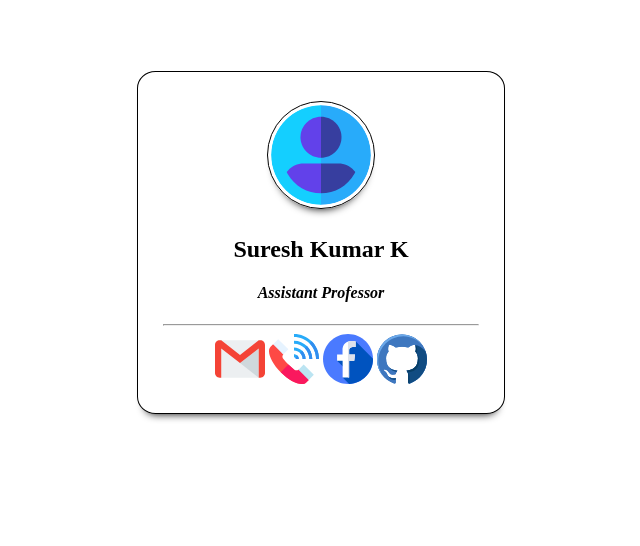
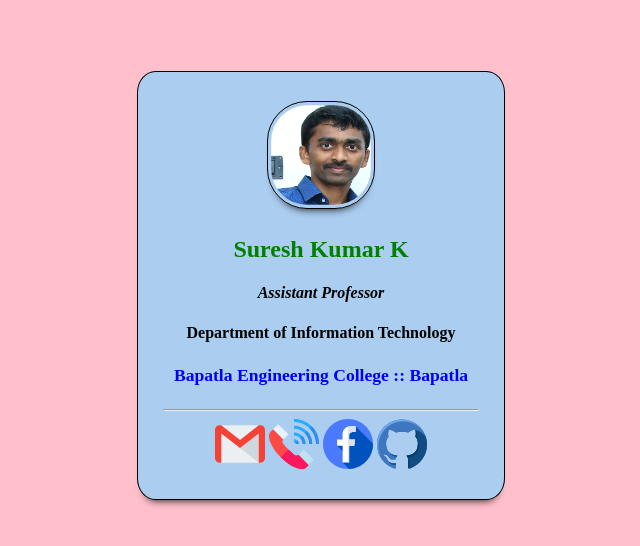
Before and after one commit to kllgnt/web, a plain HTML site: page index.html in a window 1280 px wide. Shown: the whole page, without its empty margins (319-959 px from the left). Drawn offline with Linux system fonts and the light colour scheme.

Commit message:
fifth commit

```diff
--- a/css/styles.css
+++ b/css/styles.css
@@ -10,17 +10,19 @@
 	border: 1px solid #000;
 	padding: 2%;
 	margin: 5%;
+	background-color:#abcdef;
 	box-shadow: 0px 8px 8px -8px #000;
 	border-radius: 5%;
 	text-align: center;
 }
 .profile{
 	width: 100px;
+	height:100px;
 	border: 1px solid #000;
 	padding: 1%;
 	margin: 1%;
 	box-shadow: 0px 8px 8px -8px #000;
-	border-radius: 70%;
+	border-radius: 40px;
 }
 .contact{
 	width: 50px;
--- a/index.html
+++ b/index.html
@@ -7,17 +7,19 @@
 	<meta name="viewport" content="width=device-width,initial-scale=1" />
 
 </head>
-<body>
+<body bgcolor="pink">
 
 	<section class="parent">
 		<article class="child">
-			<img src="image/user.svg" class="profile">
-			<h2>Suresh Kumar K</h2>
-			<h4><em>Assistant Professor</em></h4><hr>
+			<img src="image/user1.jpg" class="profile">
+			<h2 Style="color:Green">Suresh Kumar K</h2>
+			<h4><em>Assistant Professor</em></h4>
+			<h4>Department of Information Technology</h4>
+			<h4 style="color:blue;font-size:1.1em;font-family:Old English Text MT">Bapatla Engineering College :: Bapatla</h4><hr>
 			<a href="mailto: sureshkallagunta@gmail.com"><img src="image/email.svg" class="contact"></a>
 			<a href="tel: +91 9985737301"><img src="image/phone.svg" class="contact"></a>
 			<a href="https://www.facebook.com/sureshkumar.kallagunta/" target="_blank"><img src="image/facebook.svg" class="contact"></a>
-			<a href="https://github.com/kllgnt/web"><img src="image/github.svg" class="contact"></a>
+			<a href="https://kllgnt.github.io/web/index.html"><img src="image/github.svg" class="contact"></a>
 
 
 		</article>
```
Also changed, not shown: image/user1.jpg (added).
